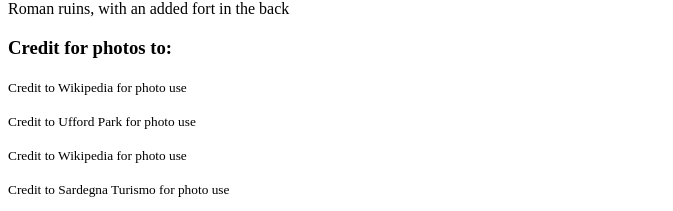
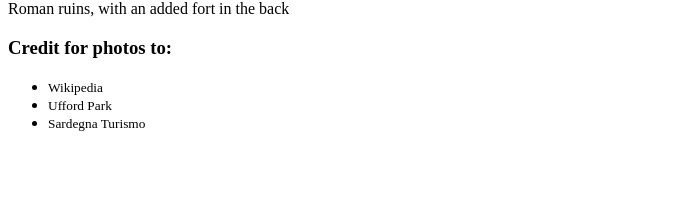
Before and after one commit to Wilrosmi/favourite-places-react, a React (Create React App) app: page / in a window 1280 px wide. Shown: the part 2077-2288 px from the top of the page, without its empty margins (0-673 px from the left). After the commit the page ends 2225 px from the top, so only its background shows below. Built offline with nearby package versions, Linux system fonts and the light colour scheme; the HTML template or start-up script is replaced by a standard one.

Commit message:
Reformat footer credit

```diff
--- a/src/Footer.tsx
+++ b/src/Footer.tsx
@@ -4,10 +4,11 @@ function Footer(): JSX.Element {
   return (
     <>
       <h3>Credit for photos to:</h3>
-      <PhotoCredit credit={"Wikipedia"} />
-      <PhotoCredit credit={"Ufford Park"} />
-      <PhotoCredit credit={"Wikipedia"} />
-      <PhotoCredit credit={"Sardegna Turismo"} />
+      <ul>
+        <PhotoCredit credit={"Wikipedia"} />
+        <PhotoCredit credit={"Ufford Park"} />
+        <PhotoCredit credit={"Sardegna Turismo"} />
+      </ul>
     </>
   );
 }
--- a/src/PhotoCredit.tsx
+++ b/src/PhotoCredit.tsx
@@ -3,7 +3,7 @@ interface Photo {
 }
 
 function PhotoCredit(props: Photo): JSX.Element {
-  return <p><small>Credit to {props.credit} for photo use</small></p>;
+  return <li><small>{props.credit}</small></li>;
 }
 
 export default PhotoCredit;
```
